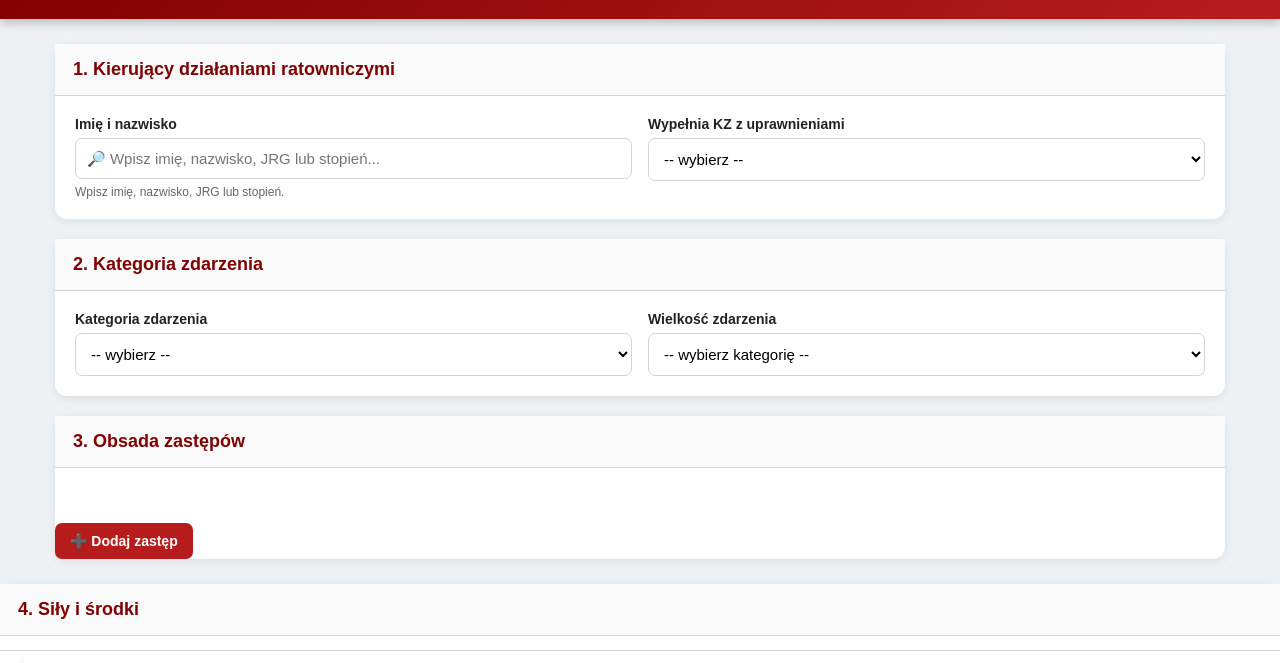
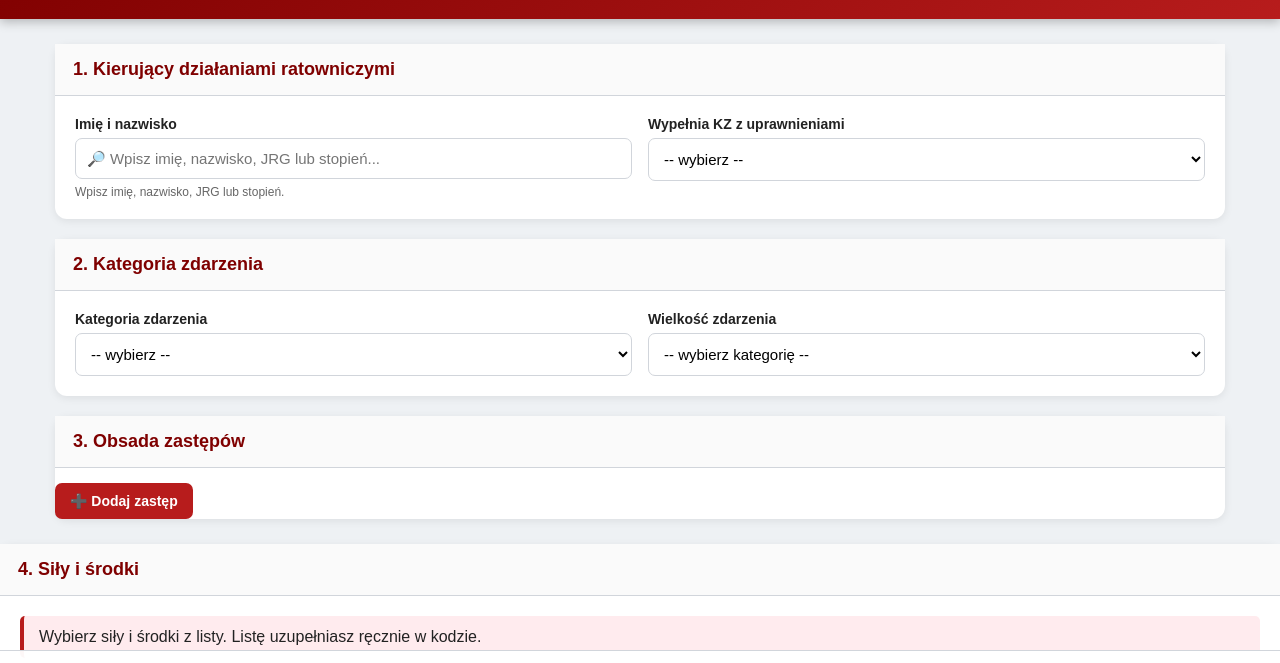
Before and after one commit to KartaZdarzeniaPSPBytow/KartaZdarzeniaKPPSPByt-w, a plain HTML site: page index.html in a window 1280 px wide. Shown: the part 83-746 px from the top of the page. Drawn offline with Linux system fonts and the light colour scheme.

Commit message:
Update index.html

```diff
--- a/index.html
+++ b/index.html
@@ -524,9 +524,6 @@ textarea {
 
     <div class="section-title">
         3. Obsada zastępów
-    </div>
-
-    <div class="section-body">
 
         </div>
 
```
